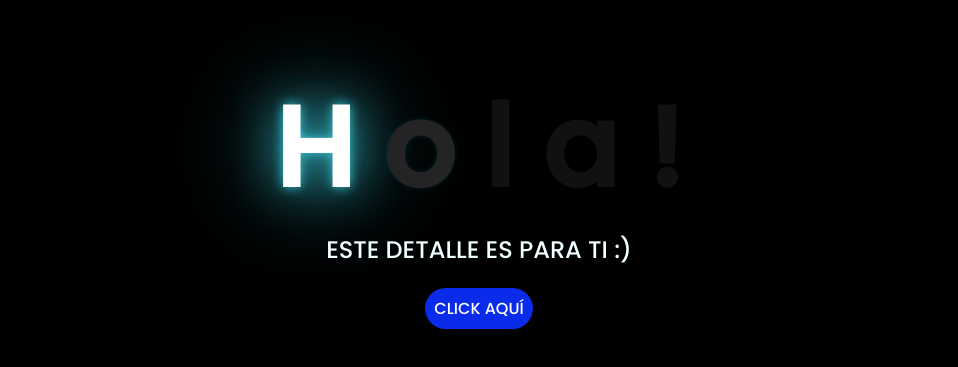
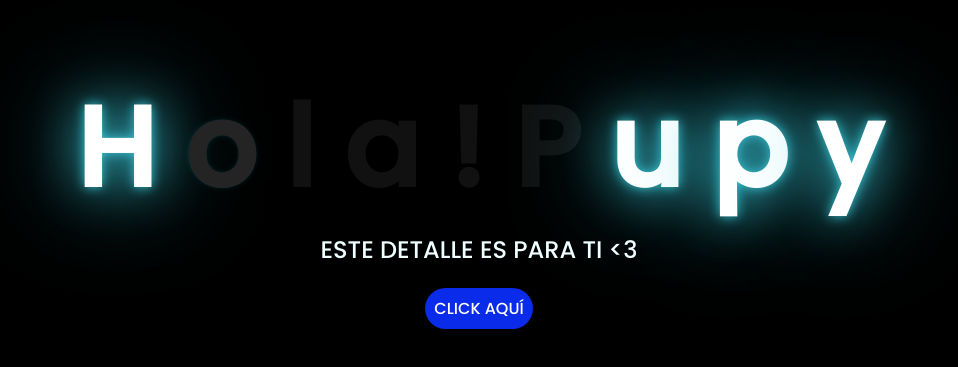
Before and after one commit to Rbrt2500/Rbrttt, a plain HTML site: page index.html in a window 1280 px wide. Shown: the part 139-506 px from the top of the page, without its empty margins (169-1127 px from the left). Drawn offline with Linux system fonts and the light colour scheme.

Commit message:
Update index.html

```diff
--- a/index.html
+++ b/index.html
@@ -17,9 +17,14 @@
         <span>l</span>
         <span>a</span>
         <span>!</span>
+
+        <span>P</span>
+        <span>u</span>
+        <span>p</span>
+        <span>y</span>
     </div>
     <div class="description">
-        <span>ESTE DETALLE ES PARA TI :)</span>
+        <span>ESTE DETALLE ES PARA TI <3</span>
     </div>
     <div class="button">
         <button class="botones">
```
